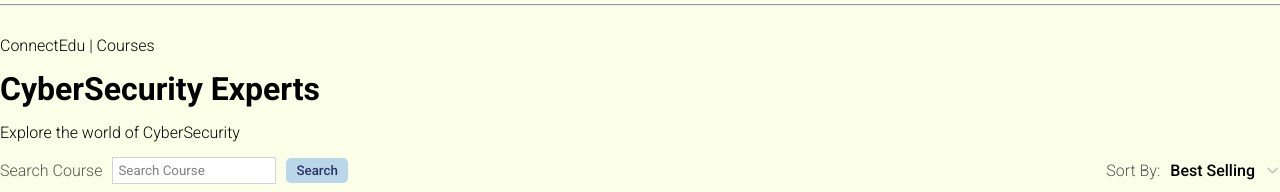
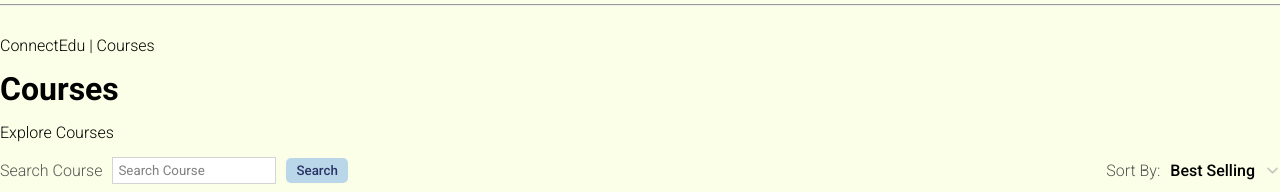
Before and after one commit to Aaron2k02/ConnectEdu, a React (Vite) app in the folder connectedu/: page /courses in a window 1280 px wide. Shown: the part 150-342 px from the top of the page. Built offline with nearby package versions, Linux system fonts and the light colour scheme.

Commit message:
Courses and navbar init fix

```diff
--- a/connectedu/src/components/navbar/Navbar.jsx
+++ b/connectedu/src/components/navbar/Navbar.jsx
@@ -22,6 +22,14 @@ const Navbar = ({ filterCoursesByCategory }) => {
       window.removeEventListener("scroll", isActive)
     };
   }, []);
+
+  // Reset active category when the pathname changes
+  useEffect(() => {
+    if (pathname !== "/courses") {
+      setActiveCategory(null);
+      filterCoursesByCategory(null);
+    }
+  }, [pathname]);
 
   const [activeCategory, setActiveCategory] = useState(null);
 
--- a/connectedu/src/pages/courses/courses.jsx
+++ b/connectedu/src/pages/courses/courses.jsx
@@ -39,10 +39,10 @@ const Courses = ({ selectedCategory }) => {
           ConnectEdu | {selectedCategory ? selectedCategory : "Courses"}
         </span>
         <h1>
-          CyberSecurity Experts
+          {selectedCategory ? selectedCategory : "Courses"}
         </h1>
         <p>
-          Explore the world of CyberSecurity
+          Explore {selectedCategory ? selectedCategory : "Courses"}
         </p>
         <div className="menu">
           <div className="left">
```
